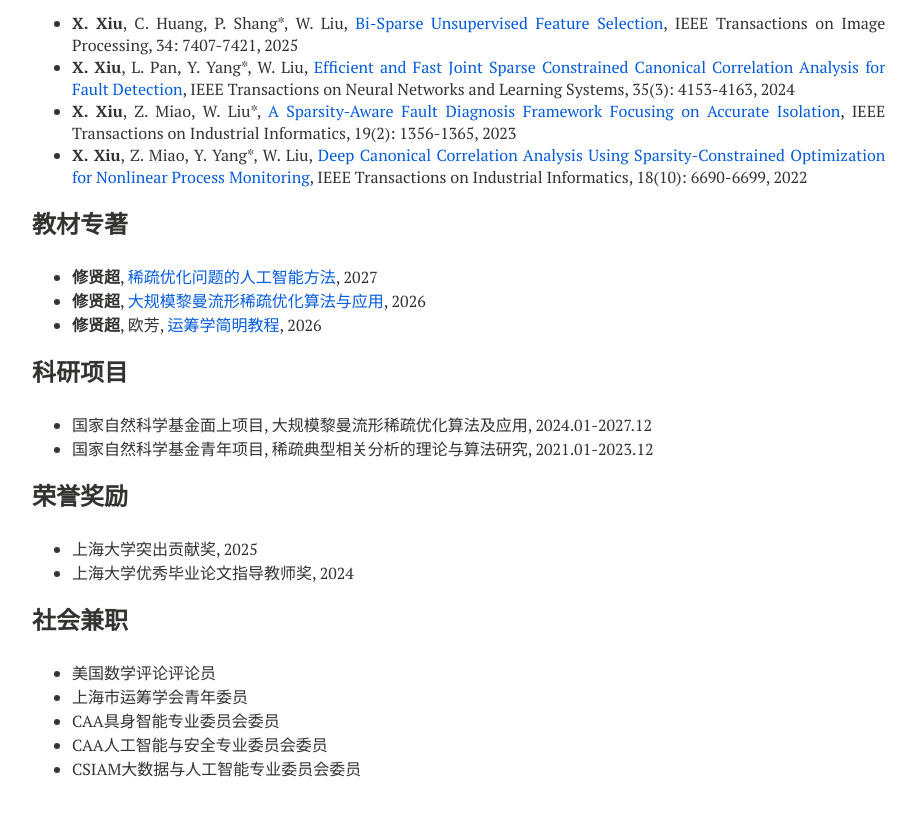
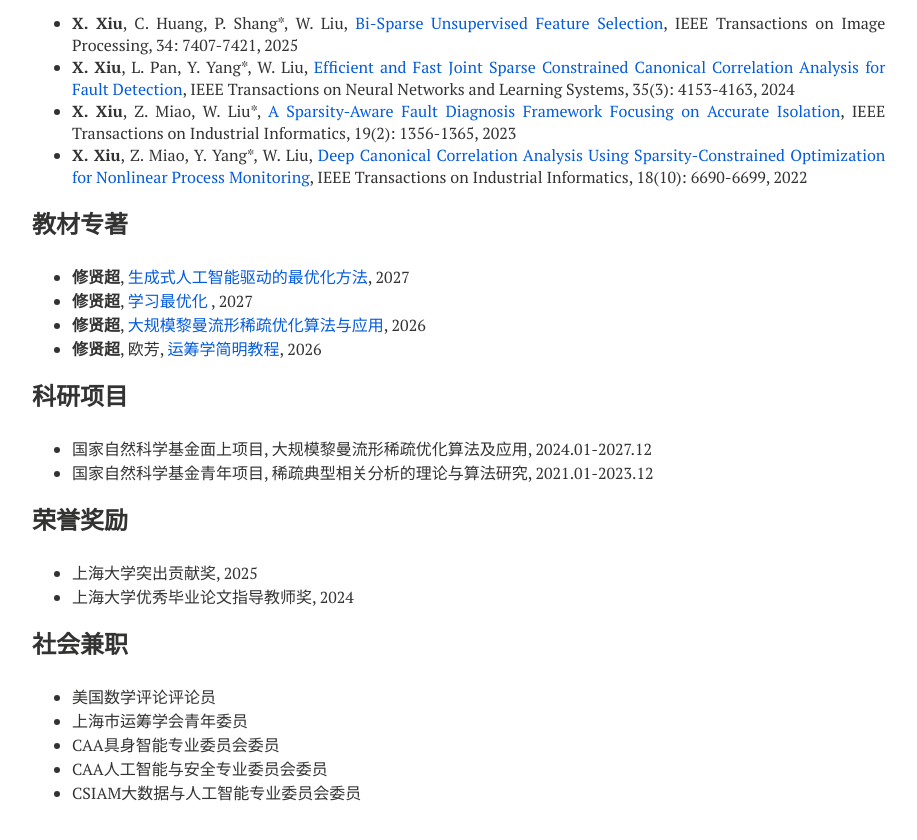
Before and after one commit to xianchaoxiu/xianchaoxiu.github.io, a Jekyll site: the page built from chinese/index.md, in a window 1280 px wide and 900 px high, scrolled down 802 px. Shown: the top 840 px of the window, without its empty margins (288-1205 px from the left). Built offline with Jekyll 4.4.1, drawn with Linux system fonts in a browser that asks for light colours; nearby versions of some CDN libraries.

Commit message:
Update index.md

```diff
--- a/chinese/index.md
+++ b/chinese/index.md
@@ -46,7 +46,8 @@ share: false
 
 
 ### 教材专著
-* <b>修贤超</b>,  <a href="https://xianchaoxiu.github.io/chinese/book/L2O/" class="textlink" target="_blank"> 稀疏优化问题的人工智能方法</a>, 2027  <br>
+* <b>修贤超</b>,  <a href="https://xianchaoxiu.github.io/chinese/book/LLMOPT/" class="textlink" target="_blank"> 生成式人工智能驱动的最优化方法</a>, 2027  <br>
+* <b>修贤超</b>,  <a href="https://xianchaoxiu.github.io/chinese/book/L2O/" class="textlink" target="_blank"> 学习最优化 </a>, 2027  <br>
 * <b>修贤超</b>, <a href="https://xianchaoxiu.github.io/chinese/book/OPT/" class="textlink" target="_blank">大规模黎曼流形稀疏优化算法与应用</a>, 2026  <br>
 * <b>修贤超</b>, 欧芳, <a href="https://xianchaoxiu.github.io/chinese/book/OR/" class="textlink" target="_blank"> 运筹学简明教程</a>, 2026  <br>
 
```
